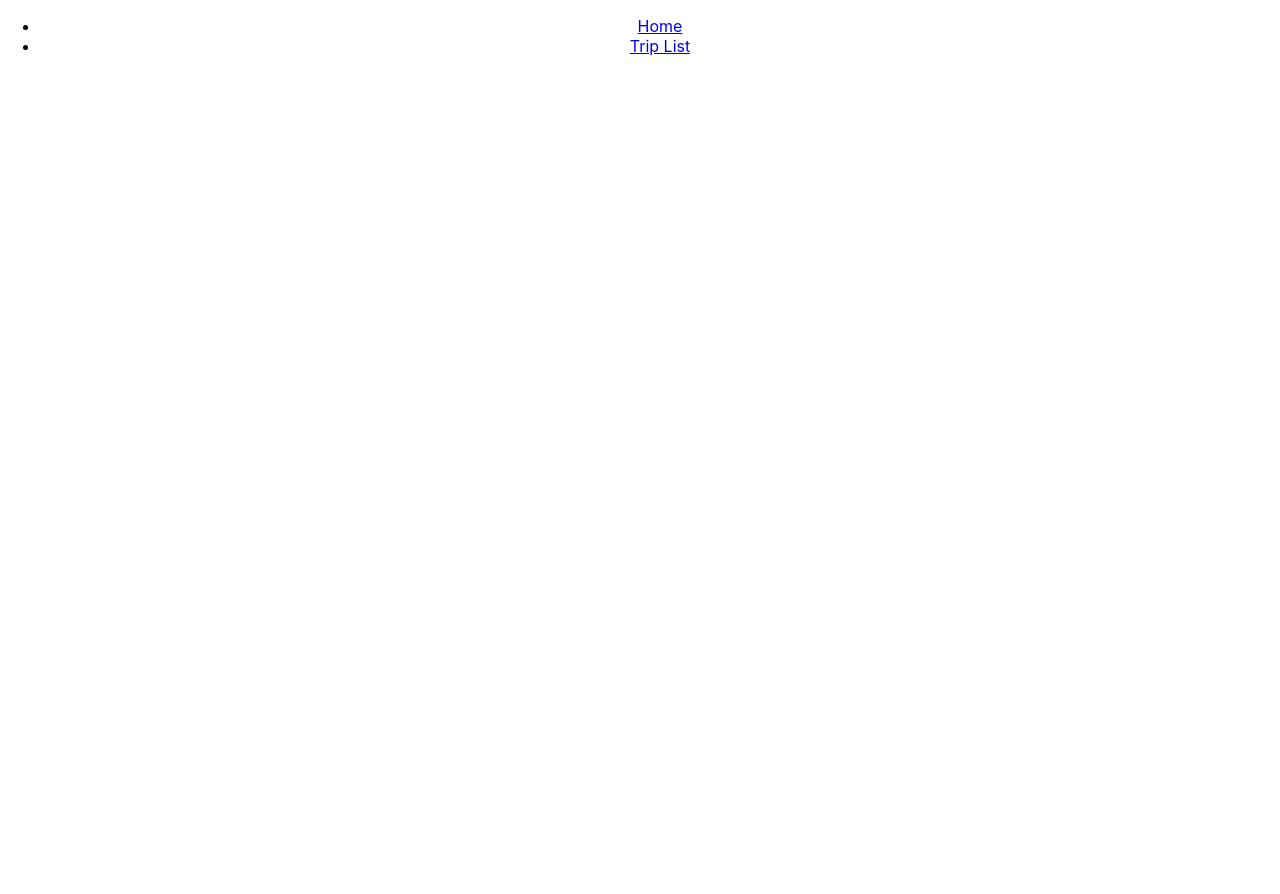
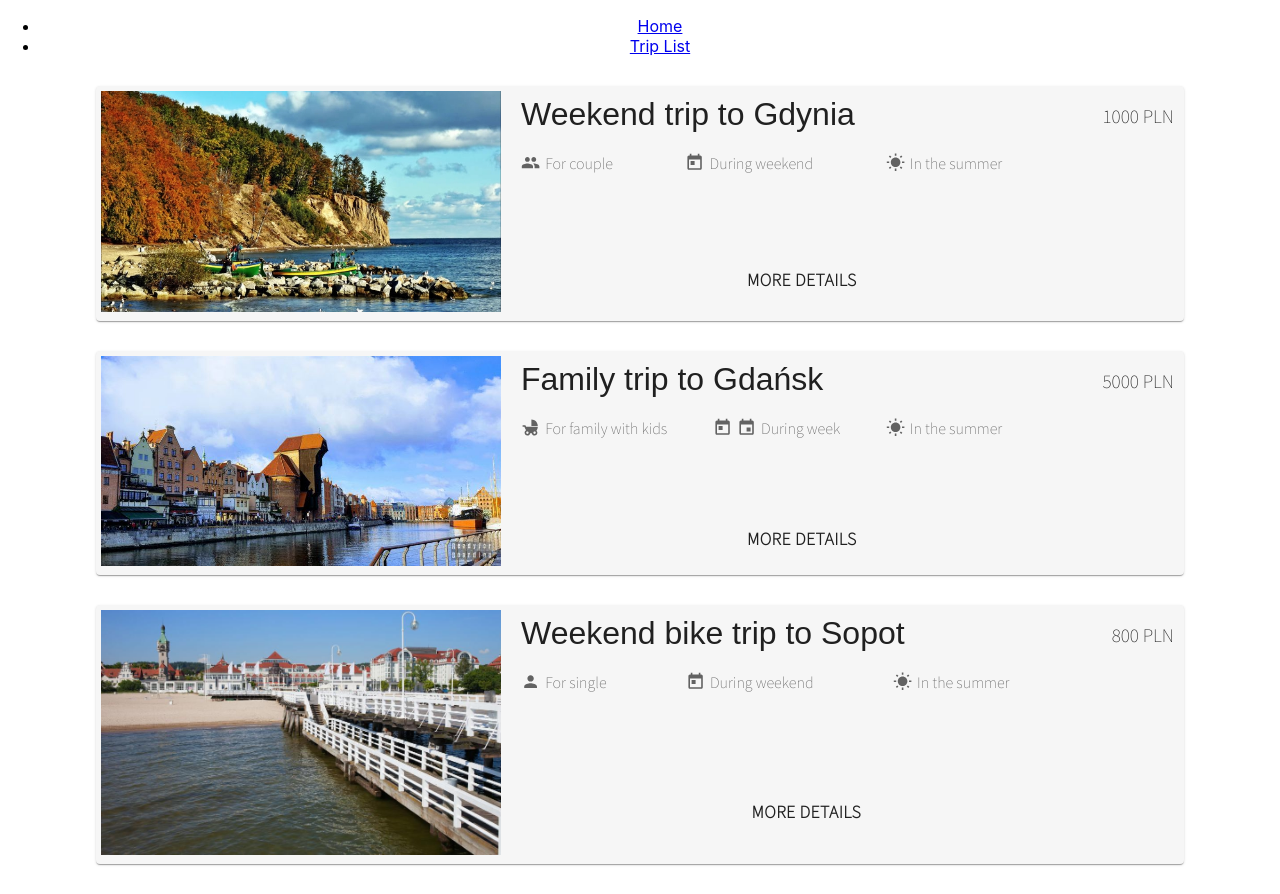
Before and after one commit to infoshareacademy/jfdz13-hex6-app, a React (Create React App) app in the folder hex6-app/: page /components/TripList in a window 1280 px wide. Before the commit the page ends 800 px from the top, so only its background shows below. Built offline with nearby package versions, Linux system fonts and the light colour scheme; no server answers; a web font is replaced by a local one.

Commit message:
fetch problems resolved

```diff
--- a/hex6-app/public/tripListData.json
+++ b/hex6-app/public/tripListData.json
@@ -16,5 +16,41 @@
             "hotels": 5,
             "restaurants": 5
         }
+    },
+    {
+        "id": 2,
+        "name": "Family trip to Gdańsk",
+        "city": "Gdańsk",
+        "numberOfPeople": "family with kids",
+        "seasonTime": "summer",
+        "tripLength": "week",
+        "price": 5000,
+        "raiting": 4,
+        "description": "The historic city centre is a beautiful spot to begin your exploration. Spending some time strolling along the Motlawa River waterfront. Visit the Museum of the Second World War and the European Solidarity Center. Enjoy a relaxing afternoon at the seaside. Spend some quality time with the kids at the Loopy’s World Family Recreation Centre, take a rope climbing course or go to the Experiment Center.",
+        "slider": {
+            "sport": 3,
+            "monuments": 2,
+            "party": 0,
+            "hotels": 4,
+            "restaurants": 4
+        }
+    },
+    {
+        "id": 3,
+        "name": "Weekend bike trip to Sopot",
+        "city": "Sopot",
+        "numberOfPeople": "single",
+        "seasonTime": "summer",
+        "tripLength": "weekend",
+        "price": 800,
+        "raiting": 3,
+        "description": "So, you want to explore the city by bike? See the city centre, the Sopot pier, the beach and much, much more using only your leg power!",
+        "slider": {
+            "sport": 5,
+            "monuments": 4,
+            "party": 2,
+            "hotels": 3,
+            "restaurants": 4
+        }
     }
 ]
--- a/hex6-app/src/components/TripList/TripList.js
+++ b/hex6-app/src/components/TripList/TripList.js
@@ -13,17 +13,10 @@ class CenteredGrid extends Component {
   }
 
 componentDidMount () {
-  fetch('http://localhost:3000/public/tripListData.json')
+  fetch('/tripListData.json')
+    .then(results => results)
     .then(results => results.json())
-    .then(results => console.log(results))
-    .then (data => {
-      let tripList = data.results.map(item => {
-        return (
-        <ComplexGrid tripListData={item} key={item.id}/>
-        )
-      })
-      this.setStatus({tripList: tripList})
-    })
+    .then(tripList => this.setState({tripList}))
 }
 
 render () {
@@ -38,13 +31,3 @@ render () {
 } }
 
 export default CenteredGrid;
-
-// export default function CenteredGrid() {
-//   return (
-//     <>
-//     {tripListData.map(item => (
-//       <ComplexGrid tripListData={item} key={item.id}/>
-//     ))}
-//     </>
-//   );
-// }
```
